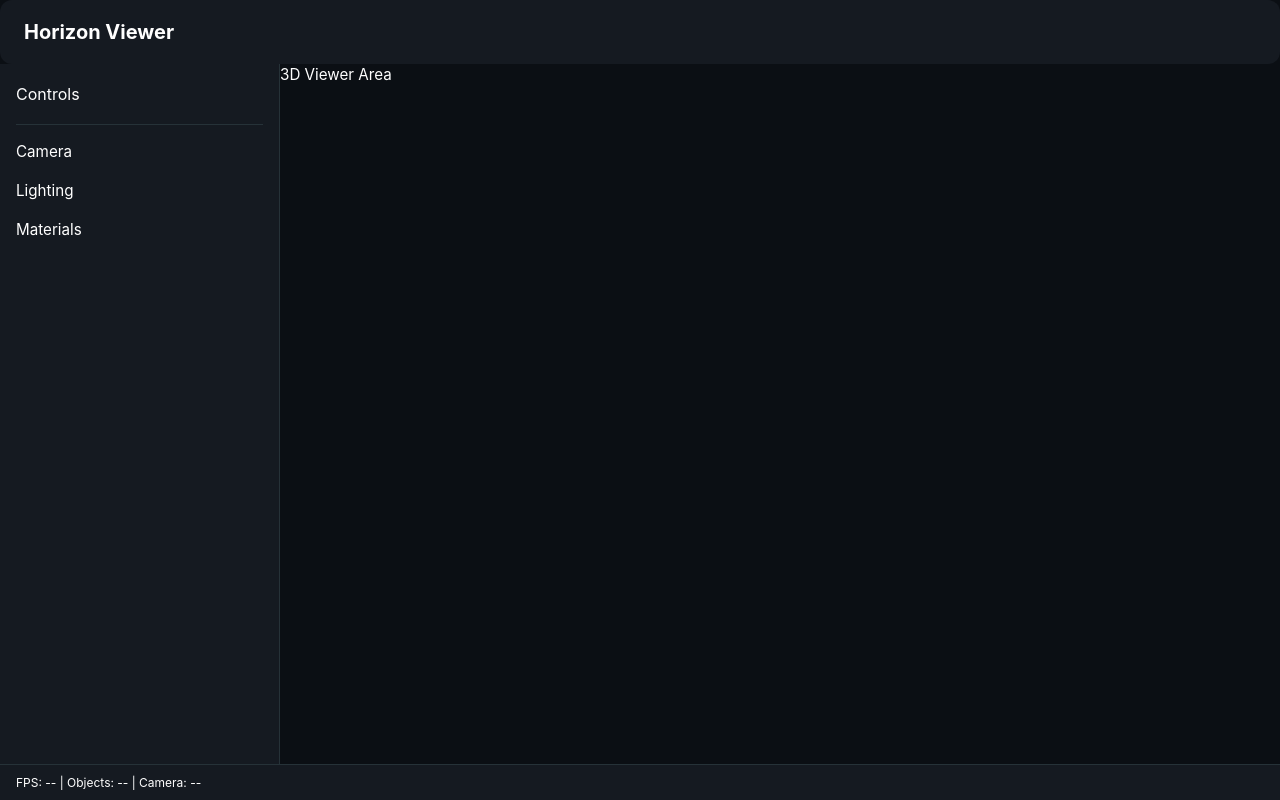
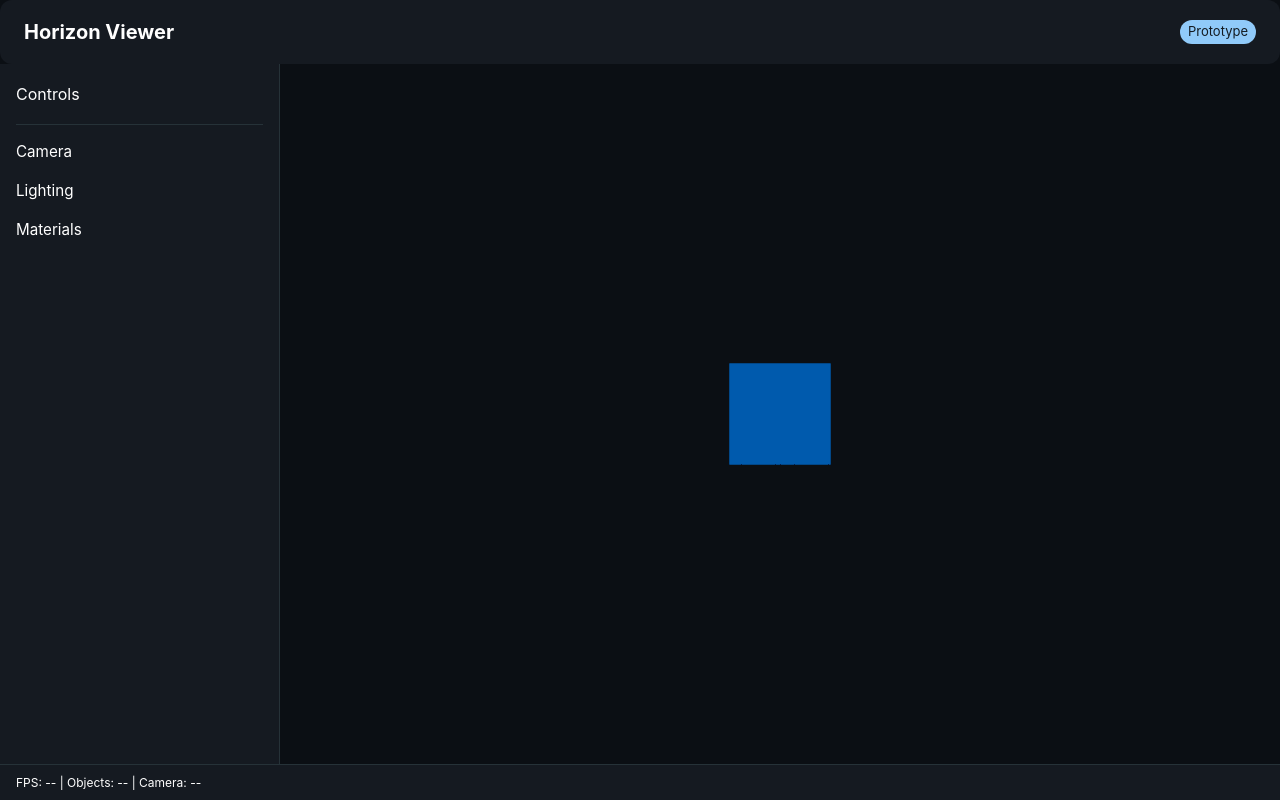
Before and after one commit to remijus-ijomah/horizon-viewer, a React (Vite) app: page / in a window 1280 px wide. Built offline with nearby package versions, Linux system fonts and the light colour scheme.

Commit message:
refactor: modularize scene components

```diff
--- a/src/App.tsx
+++ b/src/App.tsx
@@ -1,9 +1,10 @@
 import AppLayout from "./components/layout/AppLayout";
+import { ViewerCanvas } from "./features/scene";
 
 function App() {
   return (
     <AppLayout>
-      <div>3D Viewer Area</div>
+      <ViewerCanvas/>
     </AppLayout>
   );
 }
--- a/src/components/layout/AppLayout.tsx
+++ b/src/components/layout/AppLayout.tsx
@@ -33,7 +33,9 @@ export default function AppLayout({ children }: Props) {
           component="main"
           sx={{
             flex: 1,
+            display: "flex",
             overflow: "hidden",
+            bgcolor: "background.default",
           }}
         >
           {children}
--- a/src/components/layout/Header.tsx
+++ b/src/components/layout/Header.tsx
@@ -1,4 +1,4 @@
-import { AppBar, Toolbar, Typography } from "@mui/material";
+import { AppBar, Toolbar, Typography, Chip, Box } from "@mui/material";
 
 export default function Header() {
   return (
@@ -12,6 +12,9 @@ export default function Header() {
         >
           Horizon Viewer
         </Typography>
+        <Box sx={{ flexGrow: 1 }} />
+
+        <Chip label="Prototype" color="primary" size="small" />
       </Toolbar>
     </AppBar>
   );
--- /dev/null
+++ b/src/features/scene/camera/CameraControls.tsx
@@ -0,0 +1,5 @@
+import { OrbitControls } from "@react-three/drei";
+
+export default function CameraControls() {
+  return <OrbitControls makeDefault enableDamping dampingFactor={0.08} />;
+}
--- /dev/null
+++ b/src/features/scene/components/Scene.tsx
@@ -0,0 +1,15 @@
+import CameraControls from "../camera/CameraControls";
+import GroundGrid from "../environment/GroundGrid";
+import SceneLights from "../lighting/SceneLights";
+import VehiclePlaceholder from "../models/VehiclePlaceholder";
+
+export default function Scene() {
+  return (
+    <>
+      <SceneLights />
+      <GroundGrid />
+      <VehiclePlaceholder />
+      <CameraControls />
+    </>
+  );
+}
--- /dev/null
+++ b/src/features/scene/components/ViewerCanvas.tsx
@@ -0,0 +1,19 @@
+import { Canvas } from "@react-three/fiber";
+import { Box } from "@mui/material";
+
+import Scene from "./Scene";
+
+export default function ViewerCanvas() {
+  return (
+    <Box
+      sx={{
+        width: "100%",
+        height: "100%",
+      }}
+    >
+      <Canvas shadows>
+        <Scene />
+      </Canvas>
+    </Box>
+  );
+}
--- /dev/null
+++ b/src/features/scene/environment/GroundGrid.tsx
@@ -0,0 +1,14 @@
+import { Grid } from "@react-three/drei";
+
+export default function GroundGrid() {
+  return (
+    <Grid
+      args={[20, 20]}
+      cellSize={1}
+      cellThickness={0.5}
+      sectionSize={5}
+      sectionThickness={1}
+      fadeDistance={30}
+    />
+  );
+}
--- /dev/null
+++ b/src/features/scene/index.ts
@@ -0,0 +1 @@
+export { default as ViewerCanvas } from "./components/ViewerCanvas";
--- /dev/null
+++ b/src/features/scene/lighting/SceneLights.tsx
@@ -0,0 +1,9 @@
+export default function SceneLights() {
+  return (
+    <>
+      <ambientLight intensity={0.6} />
+
+      <directionalLight position={[5, 5, 5]} intensity={2} castShadow />
+    </>
+  );
+}
--- /dev/null
+++ b/src/features/scene/models/VehiclePlaceholder.tsx
@@ -0,0 +1,8 @@
+export default function VehiclePlaceholder() {
+  return (
+    <mesh castShadow receiveShadow>
+      <boxGeometry args={[1, 1, 1]} />
+      <meshStandardMaterial color="#1976d2" />
+    </mesh>
+  );
+}
```
